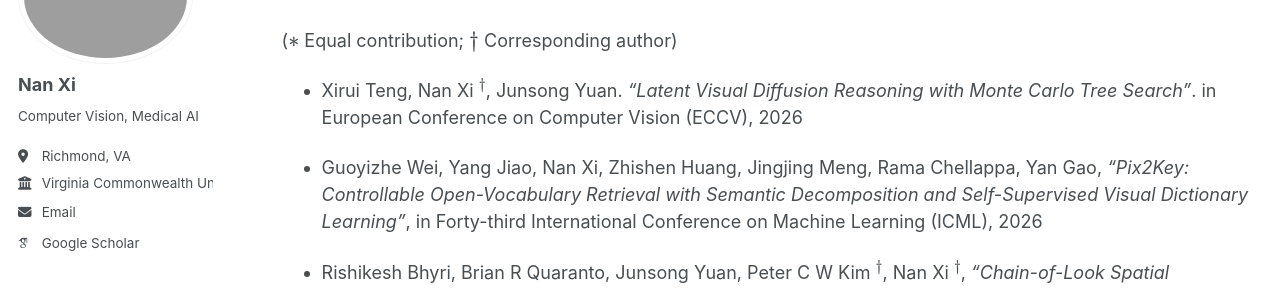
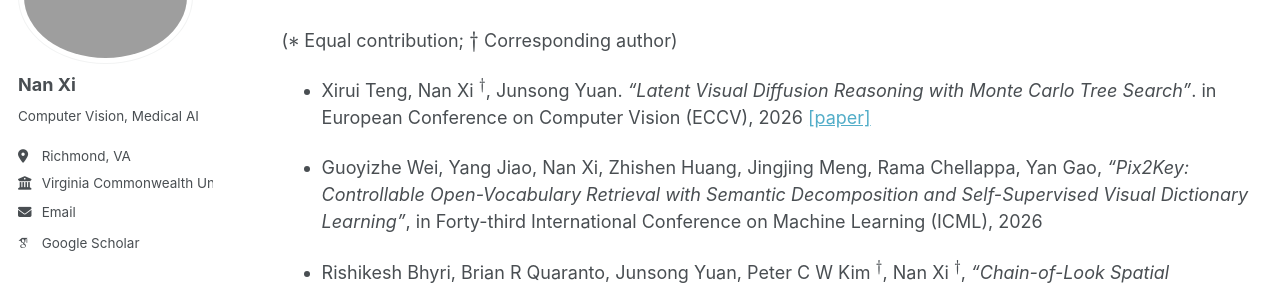
Before and after one commit to southnx/southnx.github.io, a Jekyll site: the page built from _pages/publications.md, in a window 1280 px wide and 900 px high. Shown: the part 169-459 px from the top of the window. Built offline with Jekyll 4.4.1, drawn with Linux system fonts in a browser that asks for light colours; some web fonts are replaced; a script that is not in the unit is left out.

Commit message:
Update publications with paper links
Added links to papers for better accessibility.

```diff
--- a/_pages/publications.md
+++ b/_pages/publications.md
@@ -9,7 +9,7 @@ Full publications can be found through my [Google Scholar profile.](https://scho
 
 ($$*$$ Equal contribution; $$\dagger$$ Corresponding author)
 
-- Xirui Teng, Nan Xi $$^ \dagger$$,  Junsong Yuan. *“Latent Visual Diffusion Reasoning with Monte Carlo Tree Search”*. in European Conference on Computer Vision (ECCV), 2026
+- Xirui Teng, Nan Xi $$^ \dagger$$,  Junsong Yuan. *“Latent Visual Diffusion Reasoning with Monte Carlo Tree Search”*. in European Conference on Computer Vision (ECCV), 2026 [[paper]](https://arxiv.org/pdf/2606.27988)
 
 - Guoyizhe Wei, Yang Jiao, Nan Xi, Zhishen Huang, Jingjing Meng, Rama Chellappa, Yan Gao, *"Pix2Key: Controllable Open-Vocabulary Retrieval with Semantic Decomposition and Self-Supervised Visual Dictionary Learning"*, in Forty-third International Conference on Machine Learning (ICML), 2026
 
```
